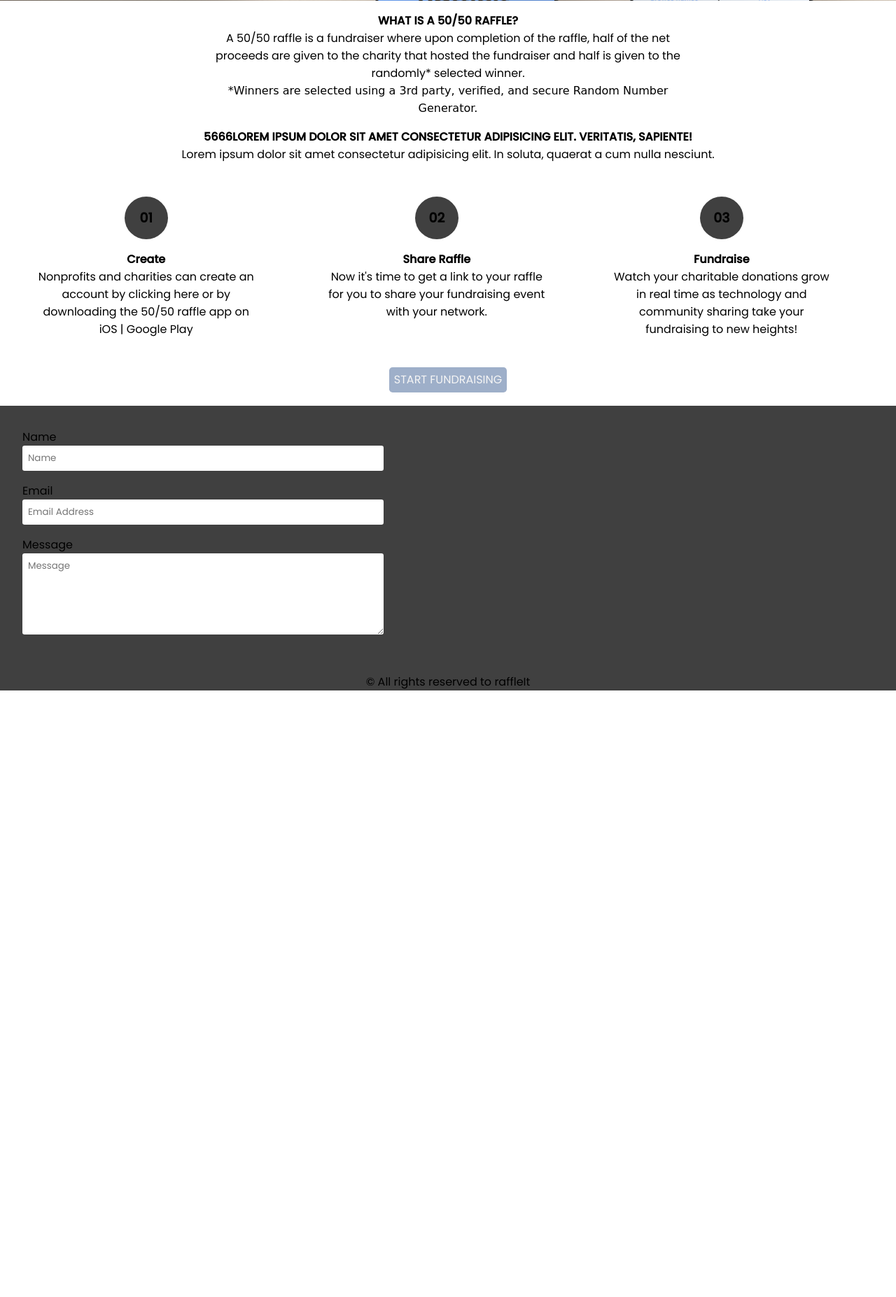
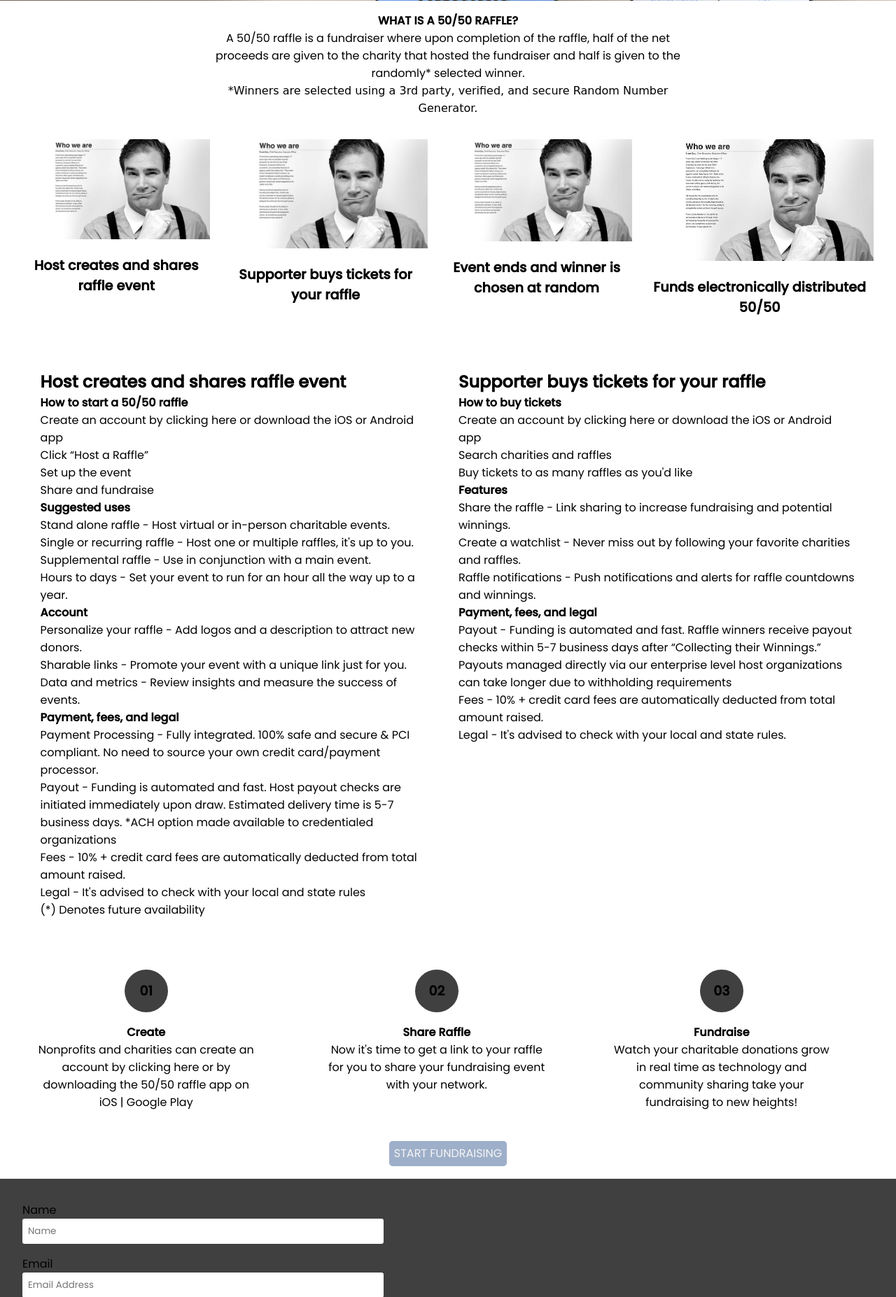
Before and after one commit to Leon12-aaryson/RaffleIt, a PHP site: page /works.html in a window 1280 px wide. Shown: the part 514-2368 px from the top of the page at 70% size. Before the commit the page ends 1501 px from the top, so only its background shows below. Run offline with PHP 8.4, Linux system fonts and the light colour scheme.

Commit message:
added comtibution to how it works

```diff
--- a/static/styles/css/main.css
+++ b/static/styles/css/main.css
@@ -107,6 +107,17 @@ a:hover {
     margin-top: 4rem;
     margin: 2rem;
 }
+.picsec2 {
+    display: grid;
+    grid-template-columns: repeat(4, auto);
+    gap: 1.2rem;
+    margin-top: 4rem;
+    margin: 2rem;
+}
+
+.picsec2 h4{
+    font-size: 1.2rem;
+}
 
 .imgtags {
     text-align: center;
@@ -136,6 +147,17 @@ a:hover {
     align-self: center;
 }
 
+.funcs{
+    margin: 2.3rem;
+    display: grid;
+    grid-template-columns: repeat(2, auto);
+    gap: 2rem;
+    padding: 1.3rem;
+}
+/*
+.funcs .txt ul li{
+    list-style: disc;
+} */
 .sect {
     display: flex;
     padding: 1rem;
--- a/works.html
+++ b/works.html
@@ -59,11 +59,98 @@
                     Number Generator.</span>
             </div>
         </center>
-        <div class="lowersec">
-            <h5>5666Lorem ipsum dolor sit amet consectetur adipisicing elit. Veritatis, sapiente!</h5>
-            <p>Lorem ipsum dolor sit amet consectetur adipisicing elit. In soluta, quaerat a cum nulla nesciunt.</p>
+    </div>
+    <div class="picsec2">
+        <div class="imgtags">
+            <img src="static/images/team.jpeg" alt="">
+            <div class="txt">
+                <h4>Host creates and shares raffle event</h4>
+            </div>
+        </div>
+        <div class="imgtags">
+            <img src="static/images/team.jpeg" alt="">
+            <div class="txt">
+                <h4>Supporter buys tickets for your raffle</h4>
+            </div>
+        </div>
+        <div class="imgtags">
+            <img src="static/images/team.jpeg" alt="">
+            <div class="txt">
+                <h4>Event ends and winner is chosen at random</h4>
+            </div>
+        </div>
+        <div class="imgtags">
+            <img src="static/images/team.jpeg" alt="">
+            <div class="txt">
+                <h4>Funds electronically distributed 50/50</h4>
+            </div>
         </div>
     </div>
+
+    <div class="funcs">
+        <div class="imgtags" style="text-align: left; list-style: disc;">
+            <div class="txt" style="list-style: disc;">
+                <h2>Host creates and shares raffle event</h2>
+                <h4>How to start a 50/50 raffle</h4>
+                <ul>
+                    <li>Create an account by clicking here or download the iOS or Android app</li>
+                    <li>Click “Host a Raffle”</li>
+                    <li>Set up the event</li>
+                    <li>Share and fundraise</li>
+                </ul>
+                <h4>Suggested uses</h4>
+                <ul>
+                    <li>Stand alone raffle - Host virtual or in-person charitable events.</li>
+                    <li>Single or recurring raffle - Host one or multiple raffles, it's up to you.</li>
+                    <li>Supplemental raffle - Use in conjunction with a main event.</li>
+                    <li>Hours to days - Set your event to run for an hour all the way up to a year.</li>
+                </ul>
+                <h4>Account</h4>
+                <ul>
+                    <li>Personalize your raffle - Add logos and a description to attract new donors.</li>
+                    <li>Sharable links - Promote your event with a unique link just for you.</li>
+                    <li>Data and metrics - Review insights and measure the success of events.</li>
+                </ul>
+                <h4>Payment, fees, and legal</h4>
+                <ul>
+                    <li>Payment Processing - Fully integrated. 100% safe and secure & PCI compliant. No need to source
+                        your own credit card/payment processor.</li>
+                    <li>Payout - Funding is automated and fast. Host payout checks are initiated immediately upon draw.
+                        Estimated delivery time is 5-7 business days. *ACH option made available to credentialed
+                        organizations</li>
+                    <li>Fees - 10% + credit card fees are automatically deducted from total amount raised.</li>
+                    <li>Legal - It's advised to check with your local and state rules</li>
+                    <li>(*) Denotes future availability</li>
+                </ul>
+            </div>
+        </div>
+        <div class="imgtags" style="text-align: left; list-style: disc;">
+            <div class="txt" style="list-style: disc;">
+                <h2>Supporter buys tickets for your raffle</h2>
+                <h4>How to buy tickets</h4>
+                <ul>
+                    <li>Create an account by clicking here or download the iOS or Android app</li>
+                    <li>Search charities and raffles</li>
+                    <li>Buy tickets to as many raffles as you'd like</li>
+                </ul>
+                <h4>Features</h4>
+                <ul>
+                    <li>Share the raffle - Link sharing to increase fundraising and potential winnings.</li>
+                    <li>Create a watchlist - Never miss out by following your favorite charities and raffles.</li>
+                    <li>Raffle notifications - Push notifications and alerts for raffle countdowns and winnings.</li>
+                </ul>
+                <h4>Payment, fees, and legal</h4>
+                <ul>
+                    <li>Payout - Funding is automated and fast. Raffle winners receive payout checks within 5-7 business
+                        days after “Collecting their Winnings.” Payouts managed directly via our enterprise level host
+                        organizations can take longer due to withholding requirements</li>
+                    <li>Fees - 10% + credit card fees are automatically deducted from total amount raised.</li>
+                    <li>Legal - It's advised to check with your local and state rules.</li>
+                </ul>
+            </div>
+        </div>
+    </div>
+
     <div class="picsec">
         <div class="imgtags">
             <h3>01</h3>
```
